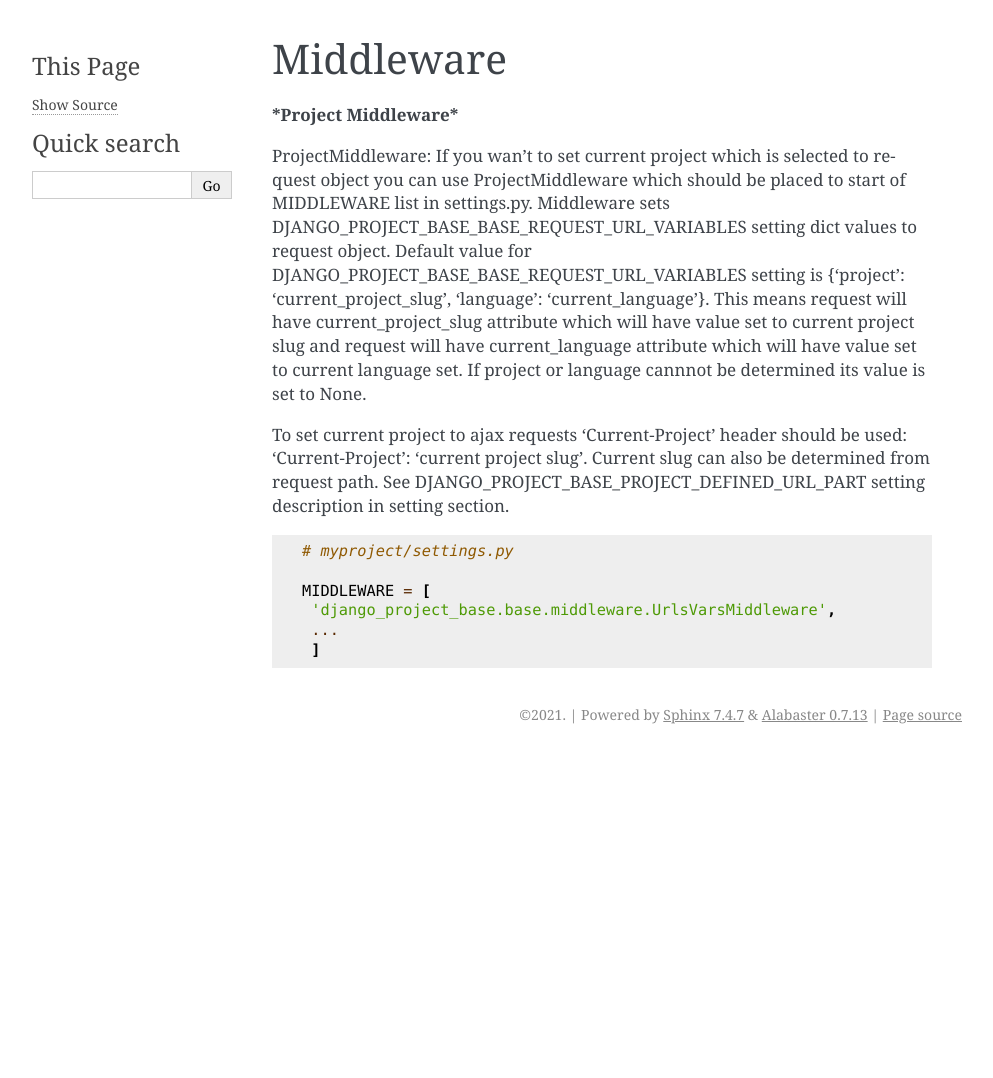
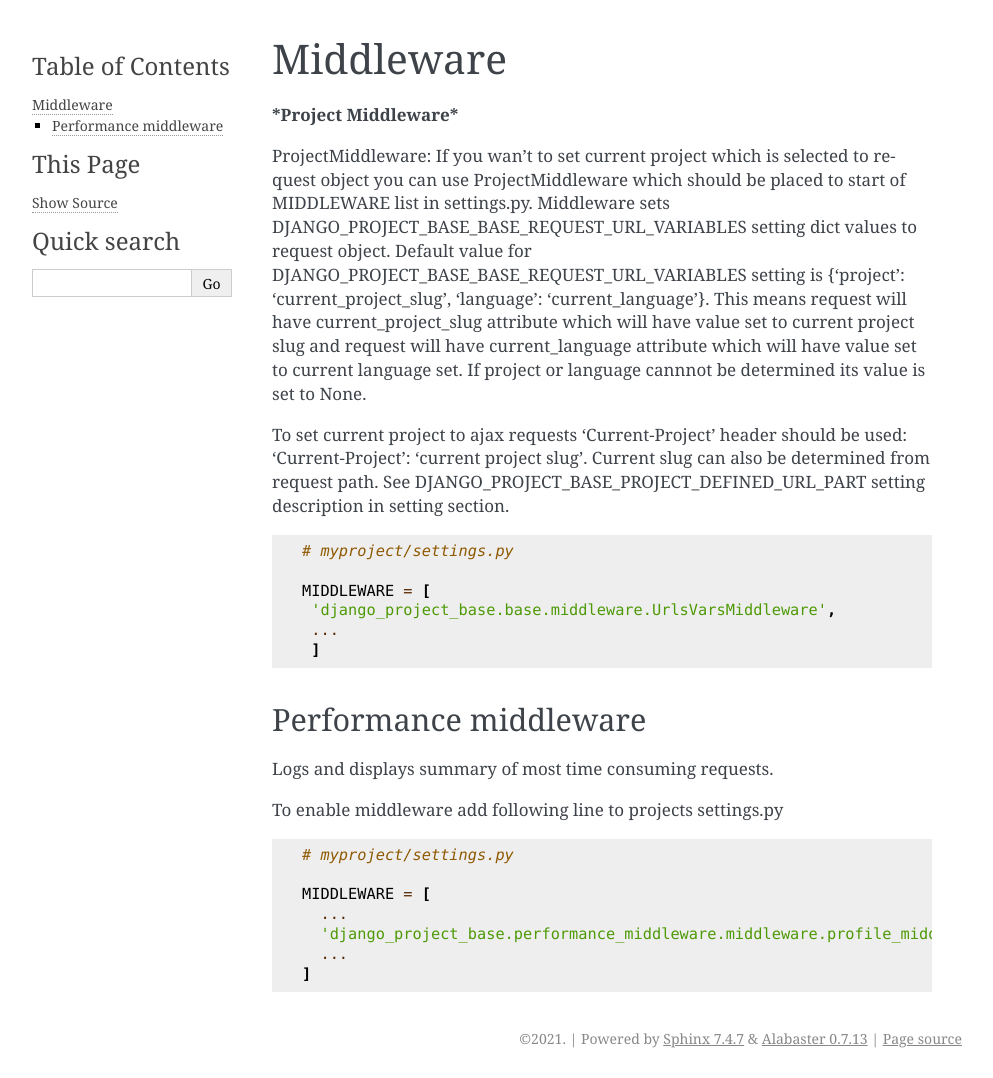
Before and after one commit to velis74/django-project-base, a Sphinx documentation site: the page built from docs/source/middleware.rst, in a window 1280 px wide. Shown: the whole page, without its empty margins (148-1141 px from the left). Built offline with Sphinx 7.4.7, drawn with Linux system fonts in a browser that asks for light colours; before the commit the page ends 900 px from its top, so only the background shows below that.

Commit message:
Added short documentation for performance middleware

```diff
--- a/docs/source/middleware.rst
+++ b/docs/source/middleware.rst
@@ -21,3 +21,20 @@ be determined from request path. See DJANGO_PROJECT_BASE_PROJECT_DEFINED_URL_PAR
     'django_project_base.base.middleware.UrlsVarsMiddleware',
     ...
     ]
+
+Performance middleware
+----------------------
+
+Logs and displays summary of most time consuming requests.
+
+To enable middleware add following line to projects settings.py
+
+.. code-block:: python
+
+  # myproject/settings.py
+
+  MIDDLEWARE = [
+    ...
+    'django_project_base.performance_middleware.middleware.profile_middleware.profile_middleware'
+    ...
+  ]
```
